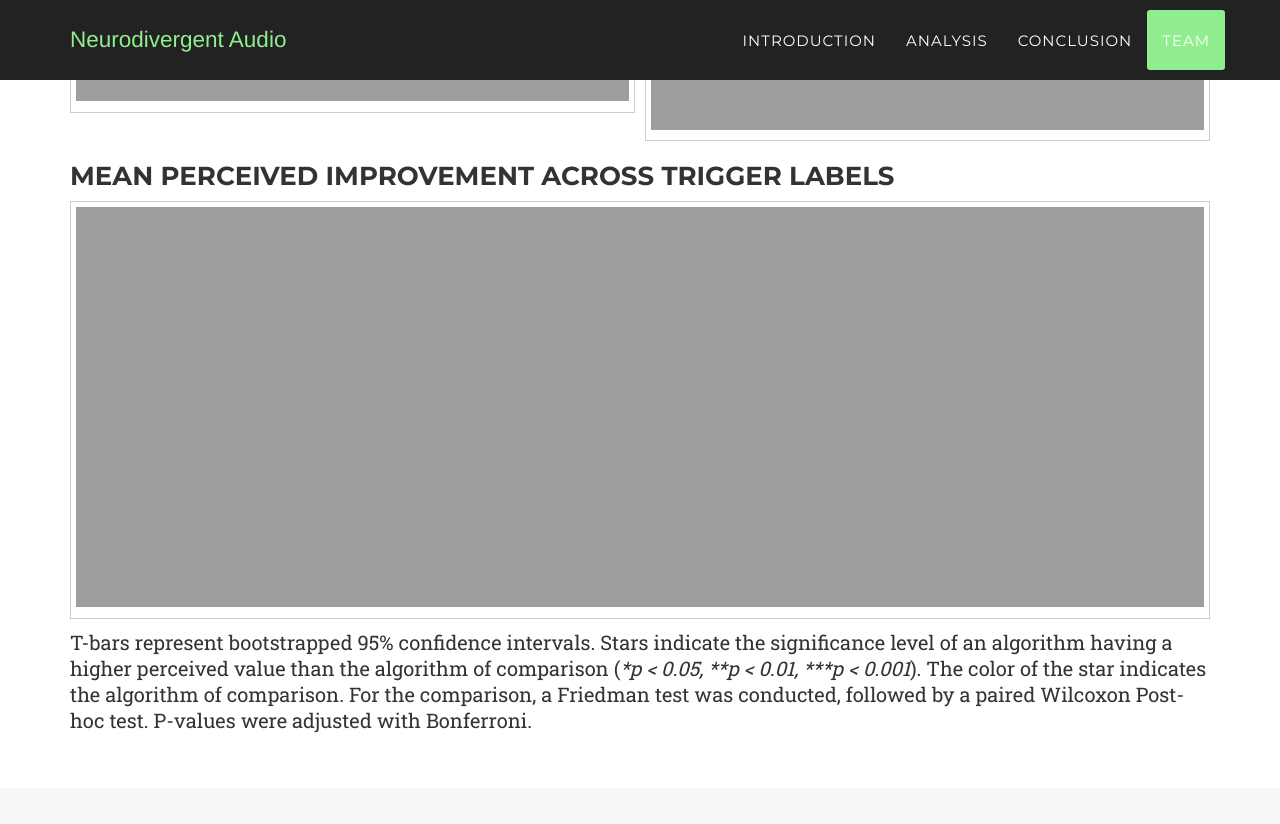
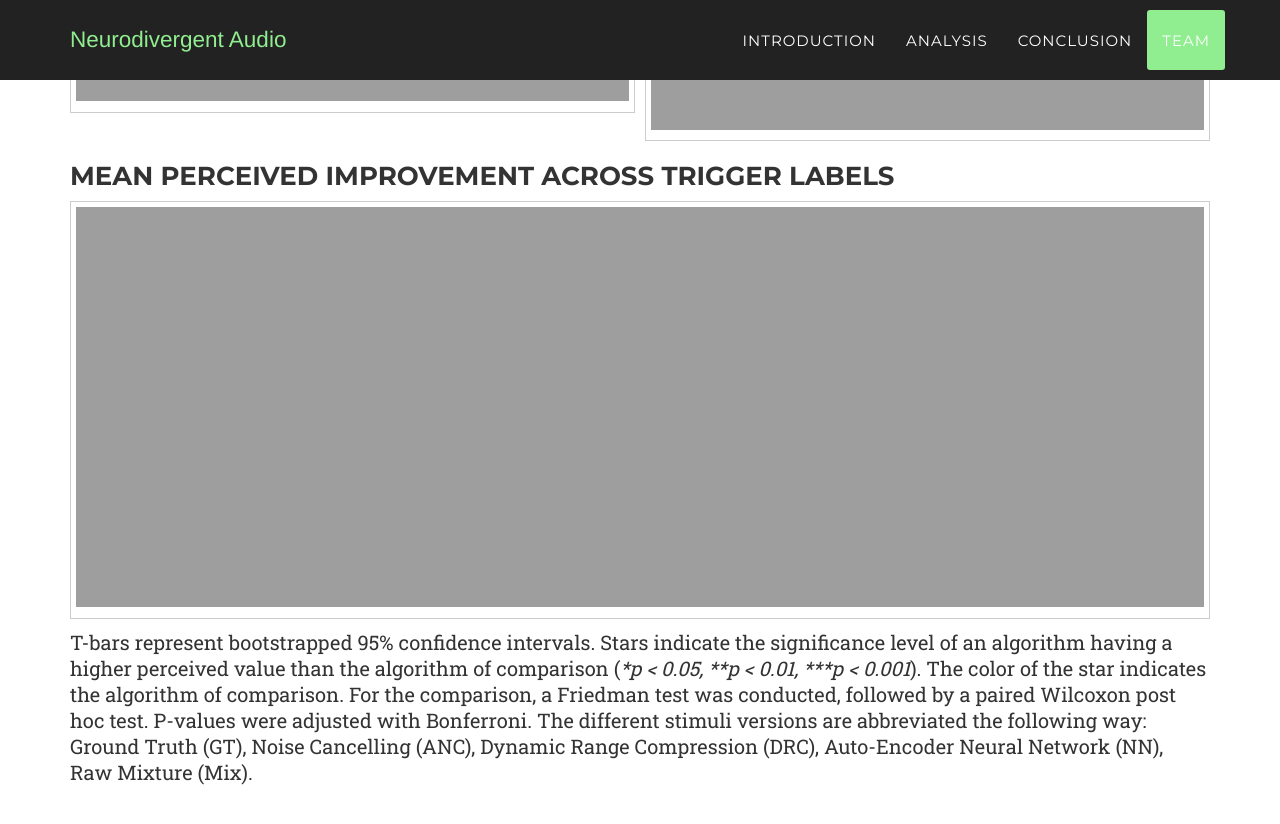
Before and after one commit to assistiveAudio/neurodivergent_audio, a Jekyll site: the page built from docs/index.html, in a window 1280 px wide and 900 px high, scrolled down 2135 px. Shown: the top 824 px of the window. Built offline with Jekyll 4.4.1, drawn with Linux system fonts in a browser that asks for light colours; some web fonts are replaced.

Commit message:
Update story.md

```diff
--- a/docs/_includes/story.md
+++ b/docs/_includes/story.md
@@ -388,8 +388,10 @@ Click the play button to listen to the corresponding audio files.
     significance level of an algorithm having a higher perceived value than
     the algorithm of comparison (<em>*p &lt; 0.05, **p &lt; 0.01, ***p &lt; 0.001</em>).
     The color of the star indicates the algorithm of comparison. For the comparison,
-    a Friedman test was conducted, followed by a paired Wilcoxon Post-hoc test.
-    P-values were adjusted with Bonferroni.
+    a Friedman test was conducted, followed by a paired Wilcoxon post hoc test.
+    P-values were adjusted with Bonferroni. The different stimuli versions are abbreviated
+    the following way: Ground Truth (GT), Noise Cancelling (ANC), Dynamic Range Compression (DRC),
+    Auto-Encoder Neural Network (NN), Raw Mixture (Mix).
   </p>
 
 </body>
```
